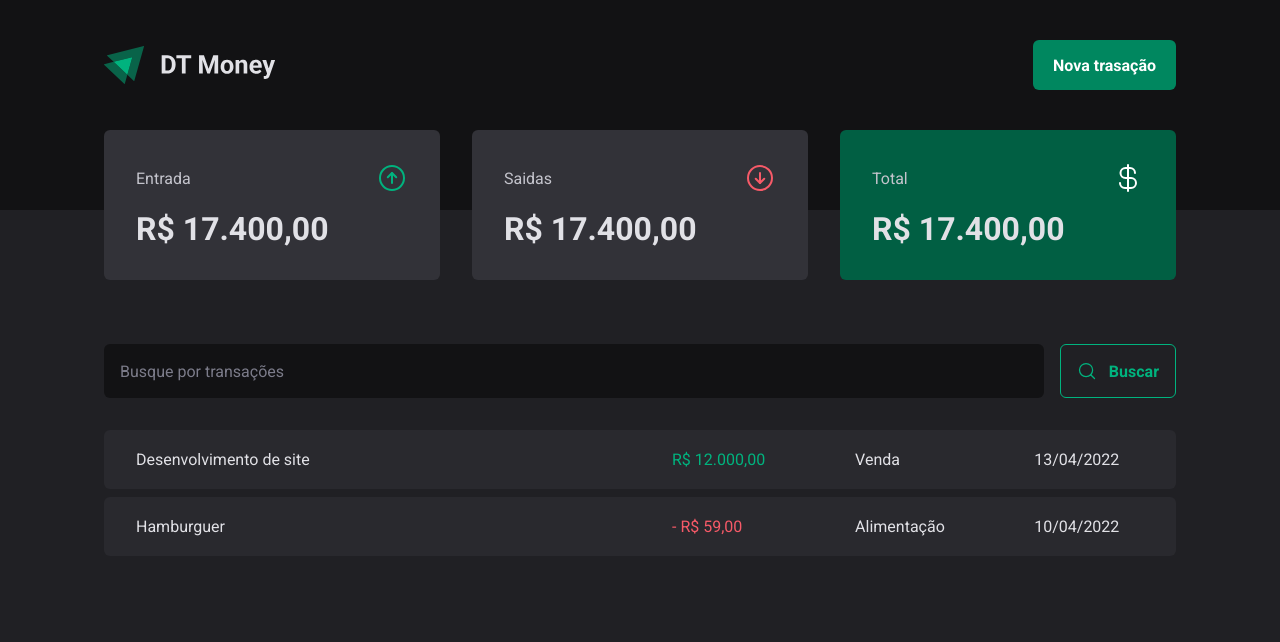
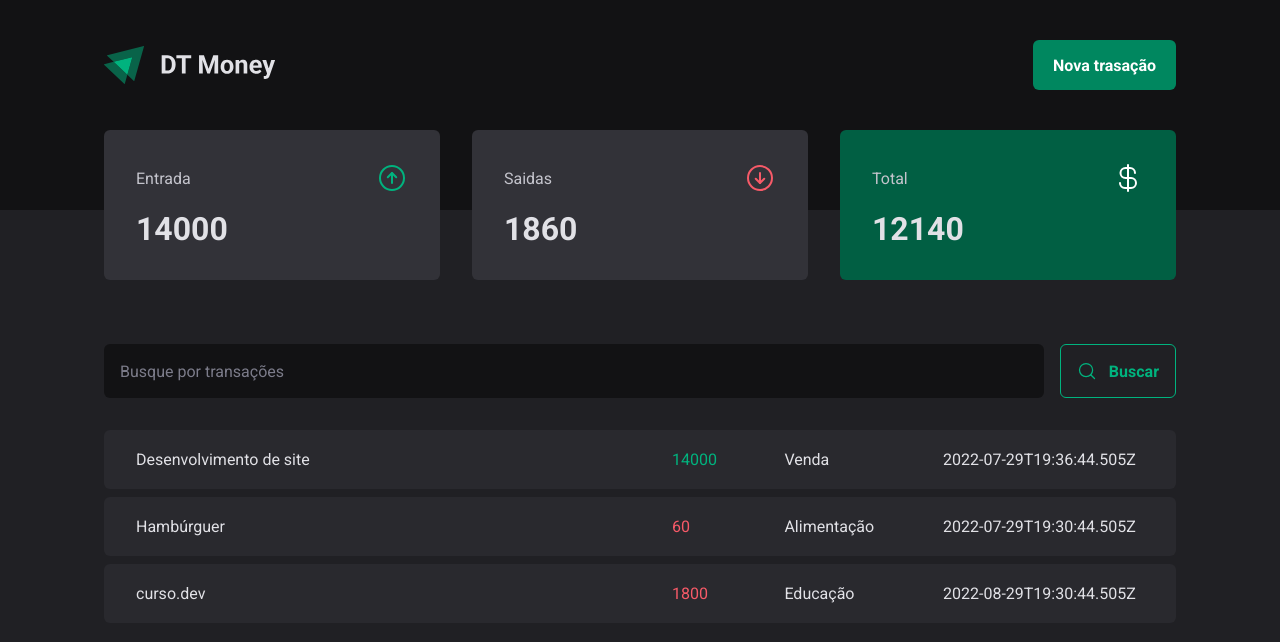
Before and after one commit to Zattrus/03-dt-money, a React (Vite) app: page / in a window 1280 px wide. Shown: the top 642 px of the page. Built offline with nearby package versions, Linux system fonts and the light colour scheme; data requests are answered from the project's data file.

Commit message:
Continuando o desenvolvimento

```diff
--- a/server.json
+++ b/server.json
@@ -13,8 +13,16 @@
       "description": "Hambúrguer",
       "type": "outcome",
       "category": "Alimentação",
-        "price": 50,
+      "price": 60,
       "createdAt": "2022-07-29T19:30:44.505Z"
+    },
+    {
+      "id": 3,
+      "description": "curso.dev",
+      "type": "outcome",
+      "category": "Educação",
+      "price": 1800,
+      "createdAt": "2022-08-29T19:30:44.505Z"
     }
   ]
 }
--- a/src/App.tsx
+++ b/src/App.tsx
@@ -1,16 +1,18 @@
 import { ThemeProvider } from "styled-components"
 import { Summary } from "./components/Summary"
-import { Transaction } from "./pages/Transactions"
+import { Transactions } from "./pages/Transactions"
 import { GlobalStyle } from "./styles/global"
 import { defaultTheme } from "./styles/themes/defoult"
+import { TransactionsProvider } from "./contexts/TransactionsContext"
 
 export function App() {
 
     return (
         <ThemeProvider theme={defaultTheme}>
             <GlobalStyle />
-
-            <Transaction />
+            <TransactionsProvider>
+                <Transactions />
+            </TransactionsProvider>
         </ThemeProvider>
     )
 }
--- a/src/components/Summary/index.tsx
+++ b/src/components/Summary/index.tsx
@@ -1,7 +1,30 @@
 import { ArrowCircleUp, CurrencyDollar, ArrowCircleDown } from "phosphor-react";
 import { SummaryCard, SummaryContainer } from "./styles";
+import { useContext } from "react";
+import { TransactionsContext } from "../../contexts/TransactionsContext";
 
 export function Summary() {
+
+    const { transactions } = useContext(TransactionsContext)
+
+    const summary = transactions.reduce(
+        (acc, transaction) => {
+            if (transaction.type === 'income') {
+                acc.income += transaction.price
+                acc.total += transaction.price
+            } else {
+                acc.outcome += transaction.price
+                acc.total -= transaction.price
+            }
+
+            return acc
+        },
+        {
+            income: 0,
+            outcome: 0,
+            total: 0
+        }
+    )
     return (
         <SummaryContainer>
             <SummaryCard>
@@ -9,7 +32,7 @@
                     <span>Entrada</span>
                     <ArrowCircleUp size={32} color="#00b37e" />
                 </header>
-                <strong>R$ 17.400,00</strong>
+                <strong>{summary.income}</strong>
             </SummaryCard>
 
             <SummaryCard>
@@ -17,7 +40,7 @@
                     <span>Saidas</span>
                     <ArrowCircleDown size={32} color="#f75a68" />
                 </header>
-                <strong>R$ 17.400,00</strong>
+                <strong>{summary.outcome}</strong>
             </SummaryCard>
 
             <SummaryCard variant="green">
@@ -25,7 +48,7 @@
                     <span>Total</span>
                     <CurrencyDollar size={32} color="#fff" />
                 </header>
-                <strong>R$ 17.400,00</strong>
+                <strong>{summary.total}</strong>
             </SummaryCard>
         </SummaryContainer>
     )
--- /dev/null
+++ b/src/contexts/TransactionsContext.tsx
@@ -0,0 +1,39 @@
+import { createContext, useEffect, useState } from "react";
+
+interface Transaction {
+  id: string;
+  description: string;
+  type: 'income' | 'outcome';
+  category: string;
+  price: number;
+  createdAt: string;
+}
+
+interface TransactiocontextType {
+  transactions: Transaction[];
+}
+
+interface TransactionsProviderProps {
+  children: React.ReactNode;
+}
+export const TransactionsContext = createContext({} as TransactiocontextType)
+
+export function TransactionsProvider({ children }: TransactionsProviderProps) {
+  const [transactions, setTransactions] = useState<Transaction[]>([])
+
+  async function loadTransactions() {
+    const response = await fetch('http://localhost:3333/transactions')
+    const data = await response.json()
+
+    setTransactions(data)
+  }
+
+  useEffect(() => {
+    loadTransactions()
+  }, [])
+  return (
+    <TransactionsContext.Provider value={{ transactions }}>
+      {children}
+    </TransactionsContext.Provider>
+  )
+}
--- a/src/pages/Transactions/index.tsx
+++ b/src/pages/Transactions/index.tsx
@@ -1,9 +1,15 @@
+import { useContext, useEffect, useState } from "react";
 import { Header } from "../../components/Header";
 import { Summary } from "../../components/Summary";
 import { SearchForm } from "./components/SearchForm";
 import { PriceHighLight, TransactionContainer, TransactionTable } from "./styles";
+import { TransactionsContext } from "../../contexts/TransactionsContext";
 
-export function Transaction() {
+
+
+export function Transactions() {
+    const { transactions } = useContext(TransactionsContext)
+
     return (
         <div>
             <Header />
@@ -14,26 +20,20 @@
 
                 <TransactionTable>
                     <tbody>
-                        <tr>
-                            <td width="50%">Desenvolvimento de site</td>
-                            <td>
-                                <PriceHighLight variant="income">
-                                    R$ 12.000,00
-                                </PriceHighLight>
-                            </td>
-                            <td>Venda</td>
-                            <td>13/04/2022</td>
-                        </tr>
-                        <tr>
-                            <td width="50%">Hamburguer</td>
-                            <td>
-                                <PriceHighLight variant="outcome">
-                                    - R$ 59,00
-                                </PriceHighLight>
-                            </td>
-                            <td>Alimentação</td>
-                            <td>10/04/2022</td>
-                        </tr>
+                        {transactions.map(transaction => {
+                            return (
+                                <tr key={transaction.id}>
+                                    <td width="50%">{transaction.description}</td>
+                                    <td>
+                                        <PriceHighLight variant={transaction.type}>
+                                            {transaction.price}
+                                        </PriceHighLight>
+                                    </td>
+                                    <td>{transaction.category}</td>
+                                    <td>{transaction.createdAt}</td>
+                                </tr>
+                            )
+                        })}
                     </tbody>
                 </TransactionTable>
             </TransactionContainer>
```
Lines whose indentation alone changed are shown as unchanged.
